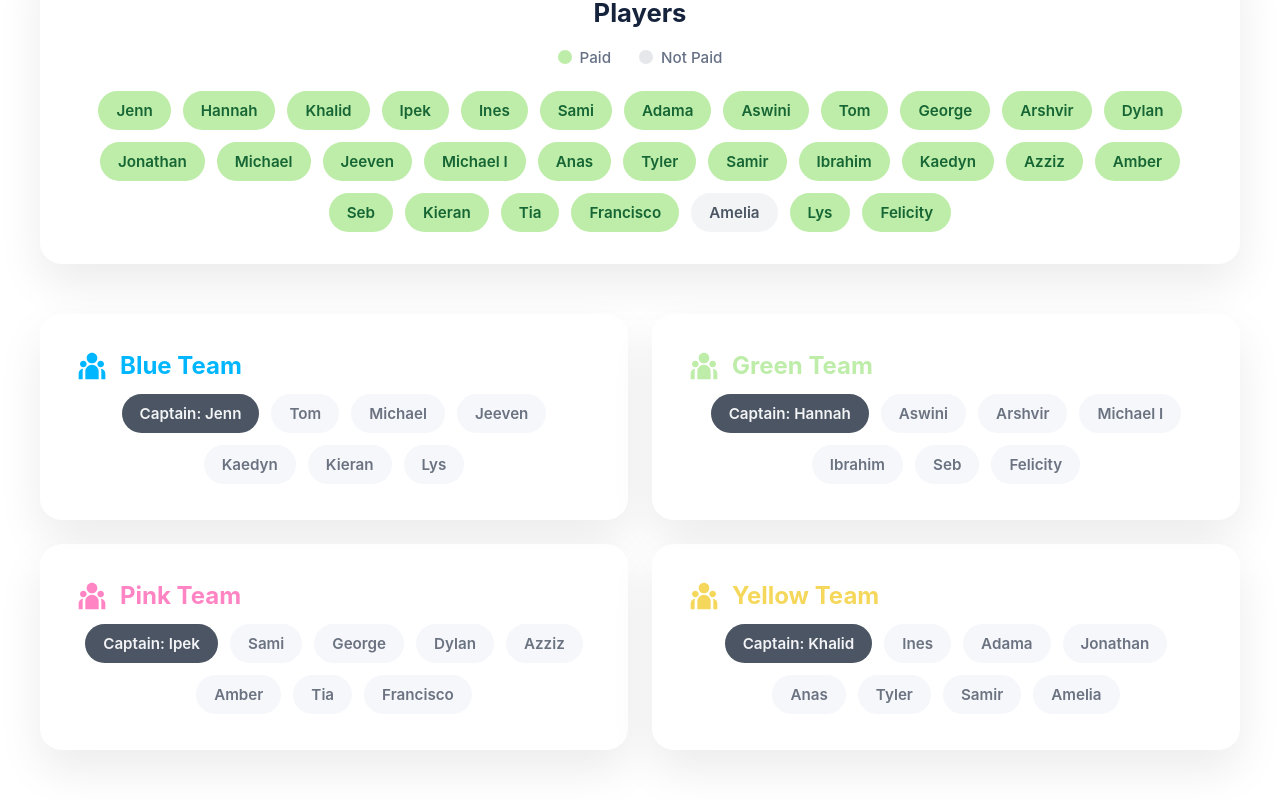
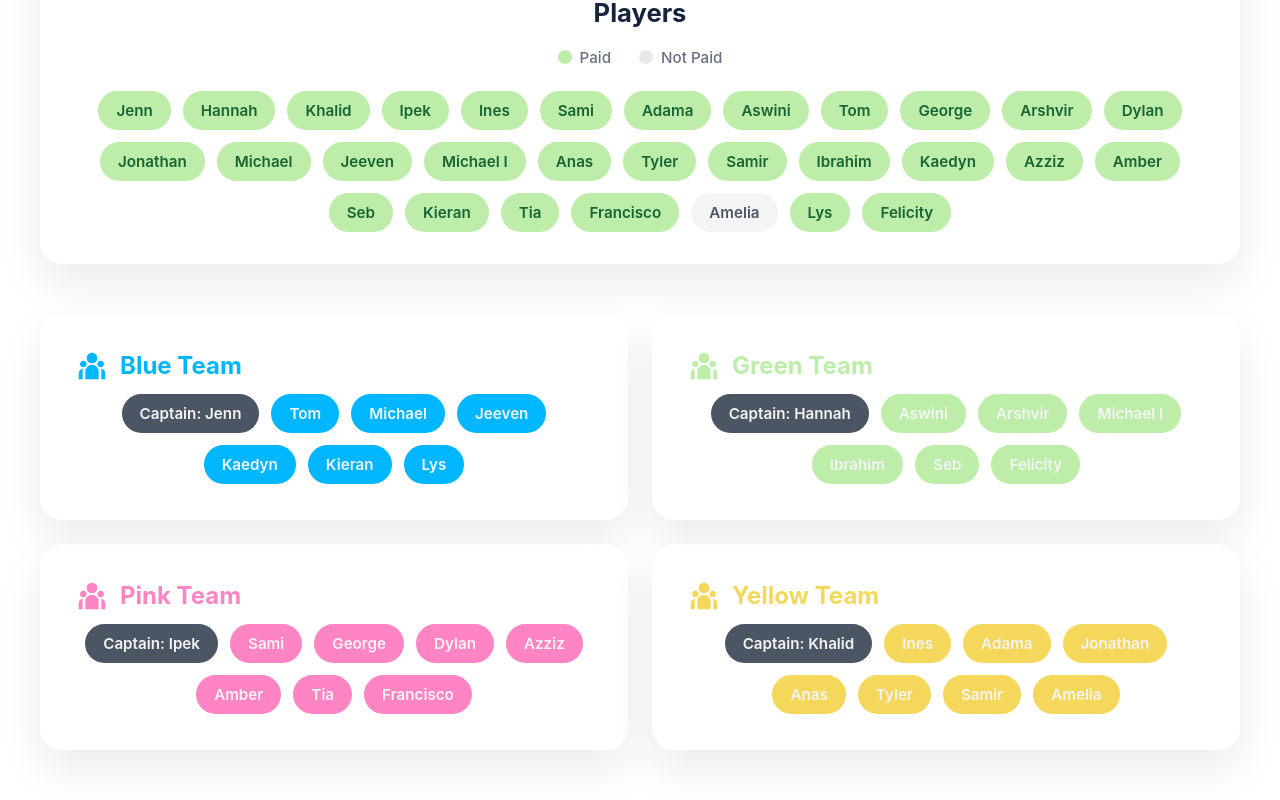
Before and after one commit to Jennipham/jenn-lympics, a React (Vite) app in the folder jenn-lympics-website/: page /teams in a window 1280 px wide. Shown: the part 500-1300 px from the top of the page. Built offline with nearby package versions, Linux system fonts and the light colour scheme.

Commit message:
Update Teams.tsx

```diff
--- a/jenn-lympics-website/src/components/Teams/Teams.tsx
+++ b/jenn-lympics-website/src/components/Teams/Teams.tsx
@@ -57,7 +57,7 @@ export default function Teams() {
                         {teamPlayers("blue").map((player) => (
                             <span
                                 key={player.name}
-                                className={`player-pill ${player.captain ? "captain" : ""}`}
+                                className={`player-pill ${player.captain ? "captain" : "blue"}`}
                             >
                                 {player.captain ? `Captain: ${player.name}` : player.name}
                             </span>
@@ -75,7 +75,7 @@ export default function Teams() {
                         {teamPlayers("green").map((player) => (
                             <span
                                 key={player.name}
-                                className={`player-pill ${player.captain ? "captain" : ""}`}
+                                className={`player-pill ${player.captain ? "captain" : "green"}`}
                             >
                                 {player.captain ? `Captain: ${player.name}` : player.name}
                             </span>
@@ -94,7 +94,7 @@ export default function Teams() {
                         {teamPlayers("pink").map((player) => (
                             <span
                                 key={player.name}
-                                className={`player-pill ${player.captain ? "captain" : ""}`}
+                                className={`player-pill ${player.captain ? "captain" : "pink"}`}
                             >
                                 {player.captain ? `Captain: ${player.name}` : player.name}
                             </span>
@@ -113,7 +113,7 @@ export default function Teams() {
                         {teamPlayers("yellow").map((player) => (
                             <span
                                 key={player.name}
-                                className={`player-pill ${player.captain ? "captain" : ""}`}
+                                className={`player-pill ${player.captain ? "captain" : "yellow"}`}
                             >
                                 {player.captain ? `Captain: ${player.name}` : player.name}
                             </span>
```
